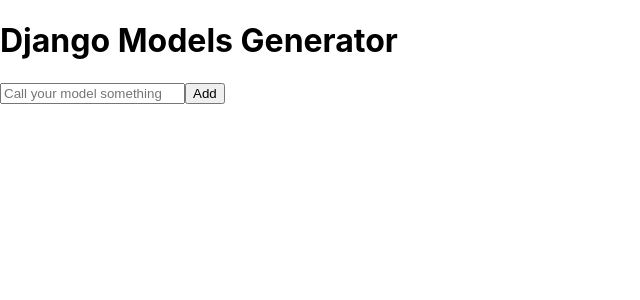
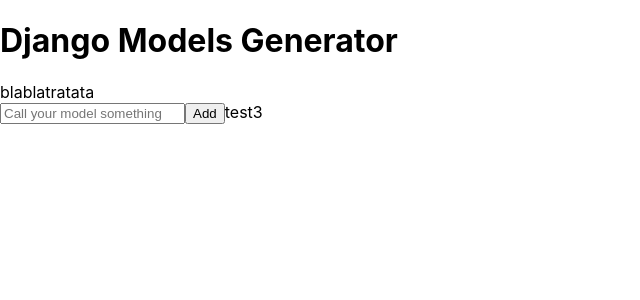
Before and after one commit to kpavlovsky/learning-react-context, a React (Create React App) app: page / in a window 1280 px wide. Shown: the top 300 px of the page, without its empty margins (0-640 px from the left). Built offline with nearby package versions, Linux system fonts and the light colour scheme.

Commit message:
props guidance

```diff
--- a/src/App.js
+++ b/src/App.js
@@ -4,11 +4,14 @@
 import NewModelForm from "./NewModelForm";
 import ModelList from "./ModelList";
 
-function App() {
+function App({test1,test2, ...rest}) {
     return (
         <div className="container">
             <h1>Django Models Generator</h1>
-            <NewModelForm/>
+            {test1}
+            {test2}
+
+            <NewModelForm {...rest}/>
             <ModelList/>
         </div>
     );
--- a/src/NewModelForm.js
+++ b/src/NewModelForm.js
@@ -2,9 +2,10 @@
 
 import {useModels} from "./ModelsProvider";
 
-export default function NewModelForm() {
+export default function NewModelForm(props) {
+    const {test3} = props;
     const [model, setModel] = useState('');
-    const { addModel } = useModels();
+    const { models, addModel } = useModels();
 
     const submit = e => {
         e.preventDefault();
@@ -20,7 +21,9 @@
                 onChange={e=>setModel(e.target.value)}
                 required
             />
+
             <button>Add</button>
+            {test3}
         </form>
     )
 }
--- a/src/index.js
+++ b/src/index.js
@@ -4,10 +4,11 @@
 import App from './App';
 import reportWebVitals from './reportWebVitals';
 import ModelProvider from "./ModelsProvider";
+import NewModelForm from "./NewModelForm";
 ReactDOM.render(
     <React.StrictMode>
         <ModelProvider>
-            <App/>
+            <App  test1='blabla' test2='tratata'  test3='test3'/>
         </ModelProvider>
     </React.StrictMode>,
     document.getElementById('root')
```
Also changed, not shown: src/ModelsProvider.js (line endings or trailing spaces).
